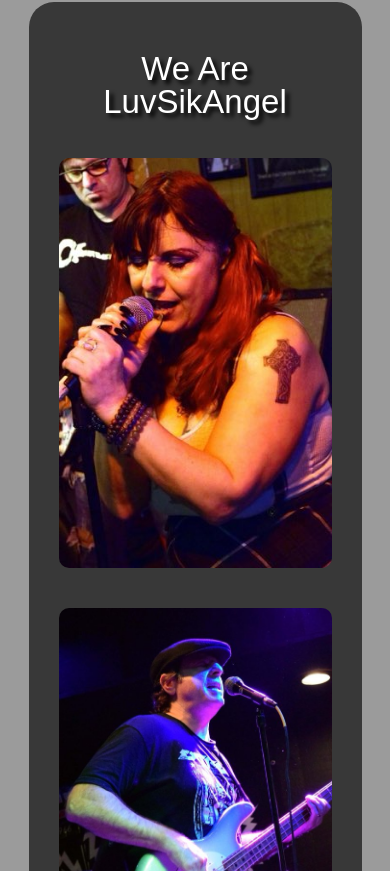
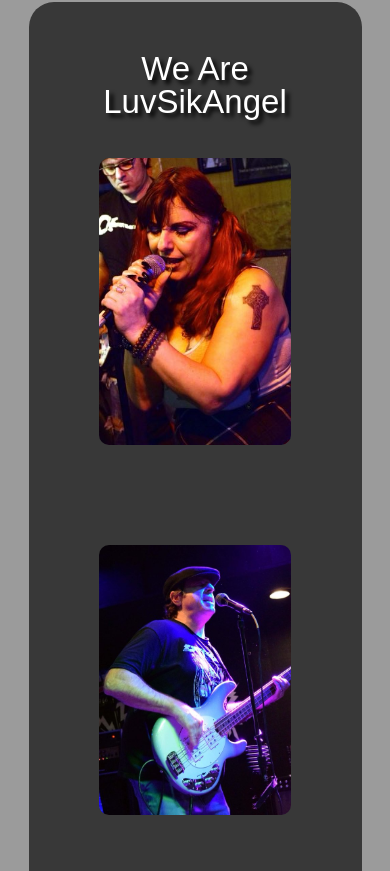
Before and after one commit to NickGentryBJJ/LuvSikReact, a React (Create React App) app: page / in a window 390 px wide. Shown: the part 2513-3384 px from the top of the page. Built offline with nearby package versions, Linux system fonts and the light colour scheme; a web font is replaced by a local one.

Commit message:
adjusted mobile media css for ipad

```diff
--- a/src/Components/Media/Media.css
+++ b/src/Components/Media/Media.css
@@ -68,12 +68,14 @@
     .first-row{
         display: flex;
         flex-direction: column;
-        gap: 40px;
+        gap: 100px;
+        width: 70%;
     }
     .second-row{
         display: flex;
         flex-direction: column;
-        width: 100%;
+        width: 90%;
+        gap: 100px;
     }
     .media-cont{
         width: 70%;
```
